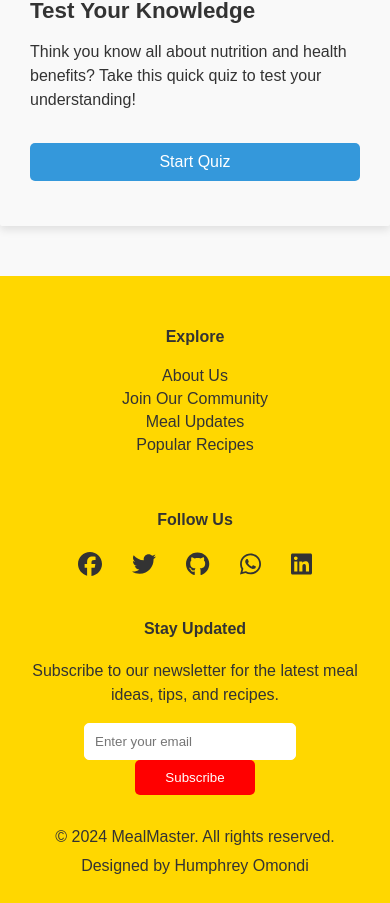
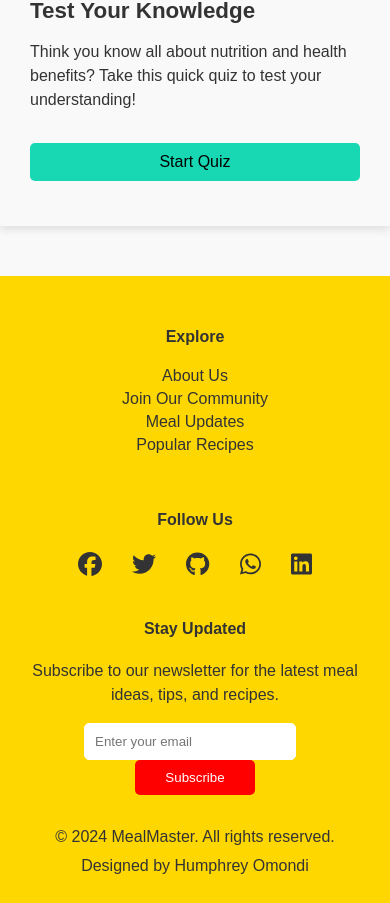
Before and after one commit to amphreyomosh/meal-site, a React (Vite) app in the folder mealsite/: page /benefits in a window 390 px wide. Shown: the part 3329-4232 px from the top of the page. Built offline with nearby package versions, Linux system fonts and the light colour scheme; a web font is replaced by a local one.

Commit message:
changed the button color

```diff
--- a/mealsite/src/pages/Benefits.css
+++ b/mealsite/src/pages/Benefits.css
@@ -1,4 +1,4 @@
-body{
+body {
   overflow-x: hidden;
 }
 .hero-sectionw {
@@ -20,7 +20,6 @@ body{
   position: relative;
   width: 400px;
   height: 300px;
-
 }
 
 .flower-image {
@@ -155,8 +154,8 @@ body{
   display: inline-block;
   padding: 10px 15px;
   margin: 15px 0;
-  background: #3498db;
-  color: #fff;
+  background: #2ecc71;
+  color: black;
   border: none;
   border-radius: 5px;
   cursor: pointer;
@@ -165,7 +164,8 @@ body{
 }
 
 .quiz-button:hover {
-  background: yellow;
+  background: black;
+  color: #2ecc71;
 }
 
 .quiz-form {
@@ -189,13 +189,24 @@ body{
 .quiz-submit-button {
   padding: 10px 15px;
   background: #2ecc71;
-  color: #fff;
+  color: black;
   border: none;
   border-radius: 5px;
   cursor: pointer;
   font-size: 1rem;
   transition: background 0.3s;
 }
+.quiz-reset-button {
+  padding: 10px 15px;
+  background: #2ecc71;
+  color: black;
+  border: none;
+  border-radius: 5px;
+  cursor: pointer;
+  font-size: 1rem;
+  transition: background 0.3s;
+}
+
 
 /* Responsive Design */
 @media (max-width: 768px) {
@@ -340,7 +351,6 @@ body{
   .quiz-card {
     border-radius: 10px;
     padding: 20px;
-
   }
 
   .quiz-card h2 {
@@ -352,8 +362,8 @@ body{
     display: inline-block;
     padding: 10px 15px;
     margin: 15px 0;
-    background: #3498db;
-    color: #fff;
+    background: #17d8b2;
+    color: black;
     border: none;
     border-radius: 5px;
     cursor: pointer;
@@ -362,7 +372,8 @@ body{
   }
 
   .quiz-button:hover {
-    background: yellow;
+    background: black;
+    color: #17d8b2;
   }
 
   .quiz-form {
@@ -373,7 +384,6 @@ body{
     margin-bottom: 15px;
   }
 }
-
 
 /*medium screen*/
 @media (min-width: 768px) and (max-width: 1024px) {
--- a/mealsite/src/pages/Recipe.css
+++ b/mealsite/src/pages/Recipe.css
@@ -26,15 +26,15 @@ body {
 
 .recipe-header h1 {
   font-size: 2.5rem;
-  color: #333;
+  color: black;
   margin-top: 40px;
   text-shadow: 2px 4px 5px white;
 }
 
 .recipe-header p {
   font-size: 1.2rem;
-  color: #333;
-  text-shadow: 2px 2px 4px white, -2px -2px 4px white;
+  color: rgb(253, 253, 0);
+  text-shadow: 2px 2px 4px black;
 }
 
 /* Recipe Content */
@@ -155,22 +155,21 @@ body {
 
   .recipe-header h1 {
     font-size: 2.5rem;
-    color: #333;
+    color: black;
     margin-top: 40px;
     text-shadow: 2px 4px 5px white;
   }
 
   .recipe-header p {
     font-size: 1.2rem;
-    color: #333;
-    text-shadow: 2px 2px 4px white, -2px -2px 4px white;
+    color: rgb(253, 253, 0);
+    text-shadow: 2px 2px 4px black;
   }
 
   /* Recipe Content */
   .recipe-content {
     display: grid;
     grid-template-columns: repeat(auto-fit, minmax(300px, 1fr));
-
   }
 
   .recipe-item {
@@ -218,27 +217,23 @@ body {
   }
 
   .tips-container {
-   display: flex;
-   flex-direction: column;
-
+    display: flex;
+    flex-direction: column;
   }
 
   .tips-item {
     display: flex;
     flex-direction: column;
     align-items: center;
-
   }
 
   .tips-item h3 {
     font-size: 1.2rem;
-
   }
 
   .tips-item p {
     font-size: 1rem;
     line-height: 1.5;
-
   }
 
   .tips-image {
@@ -253,8 +248,6 @@ body {
   .tips-container .tips-item:nth-child(4) {
     display: flex;
     flex-direction: column;
-
-
   }
 }
 
@@ -266,18 +259,15 @@ body {
 .scroll-nutrition h2 {
   text-align: center;
   font-size: 2rem;
-
 }
 
 .nutrition-container {
   display: grid;
   grid-template-columns: repeat(2, 1fr); /* 2 equal columns */
-
 }
 .nutrition-item p {
   font-size: 1rem;
   line-height: 1.5;
-
 }
 
 /* Responsive design for smaller screens */
```
